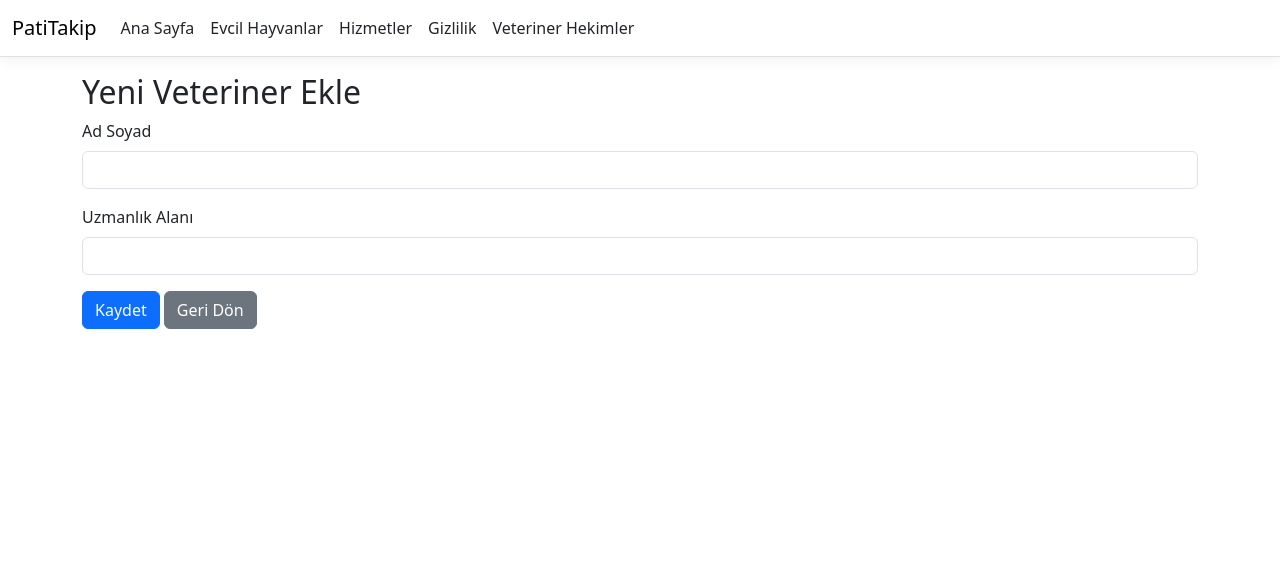
After one commit to semiramis-demirezen/PatiTakip, an ASP.NET Core app: template Views/Veterinarians/Create.cshtml in a window 1280 px wide. The commit adds this page. Shown: the top 569 px of the page. Run offline with ASP.NET Core 8, Linux system fonts and the light colour scheme; the template is opened without the code that fills it, so the values that code supplies are empty; style sheets or scripts are compiled from the project's sources.

Commit message:
Veteriner ekleme formu ve validation eklendi

```diff
--- /dev/null
+++ b/Views/Veterinarians/Create.cshtml
@@ -0,0 +1,42 @@
+
+@* formdan gelen veteriner bilgilerini tutuyoruz *@
+@model PatiTakip.ViewModels.VeterinarianCreateViewModel
+
+@{
+    ViewData["Title"] = "Veteriner Ekle";
+}
+
+<h2>Yeni Veteriner Ekle</h2>
+
+@* veteriner bilgilerini controller a gonderiyoruz *@
+<form asp-controller="Veterinarians" asp-action="Create" method="post">
+
+    <div asp-validation-summary="ModelOnly" class="text-danger"></div>
+
+    @* veterinerin adini ve soyadini aliyoruz *@
+    <div class="mb-3">
+        <label asp-for="FullName" class="form-label"></label>
+        <input asp-for="FullName" class="form-control" />
+        <span asp-validation-for="FullName" class="text-danger"></span>
+    </div>
+
+    @* veterinerin uzmanlik alanini aliyoruz *@
+    <div class="mb-3">
+        <label asp-for="Specialty" class="form-label"></label>
+        <input asp-for="Specialty" class="form-control" />
+        <span asp-validation-for="Specialty" class="text-danger"></span>
+    </div>
+
+    <button type="submit" class="btn btn-primary">Kaydet</button>
+
+    <a asp-controller="Veterinarians"
+       asp-action="Index"
+       class="btn btn-secondary">
+        Geri Dön
+    </a>
+</form>
+
+@* form hatalarini gostermek icin gerekli dosyayi ekliyoruz *@
+@section Scripts {
+    <partial name="_ValidationScriptsPartial" />
+}
```
Also changed, not shown: Controllers/VeterinariansController.cs (+30 -1 lines), ViewModels/VeterinarianCreateViewModel.cs (added, +20 -0 lines), Views/Veterinarians/Index.cshtml (+17 -0 lines).
